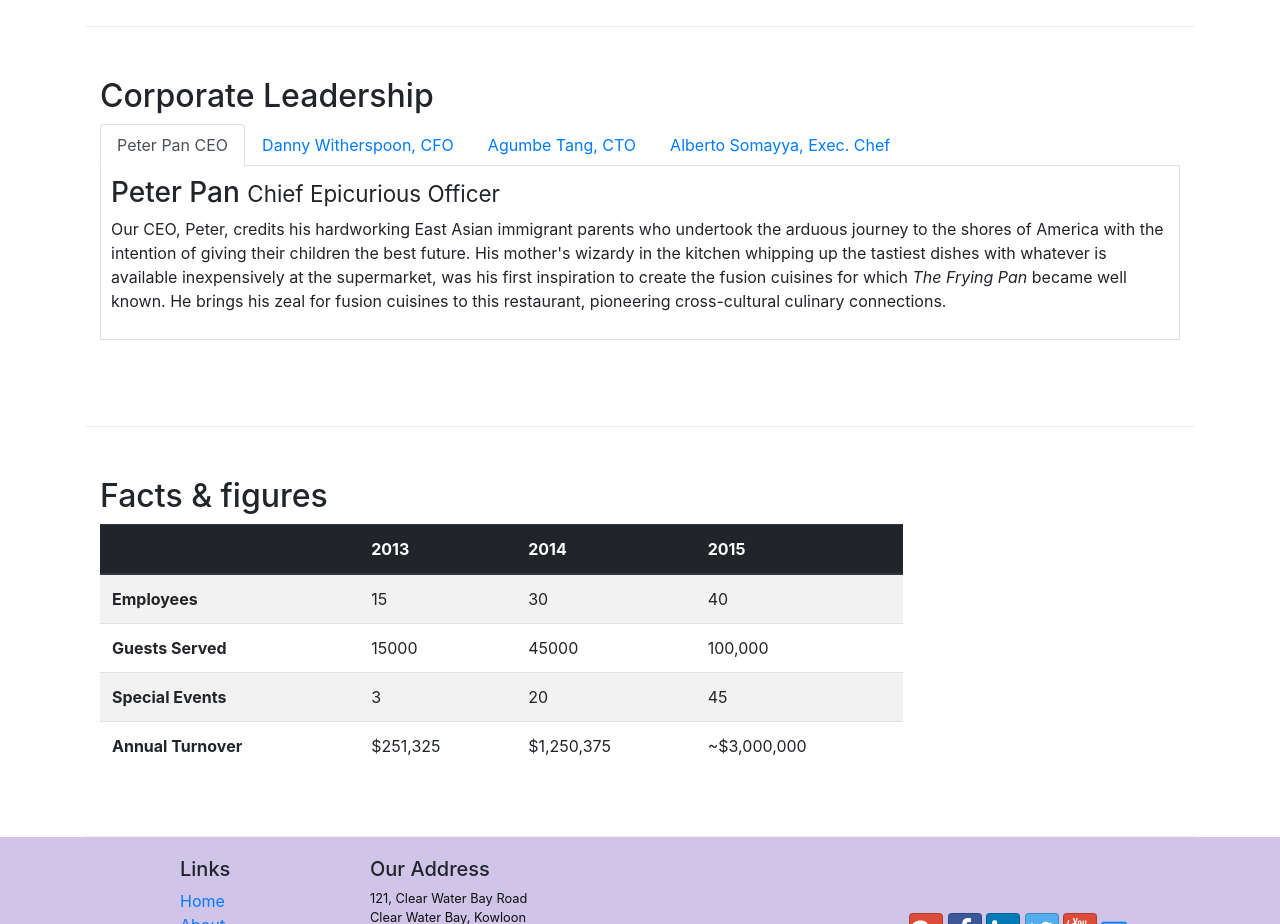
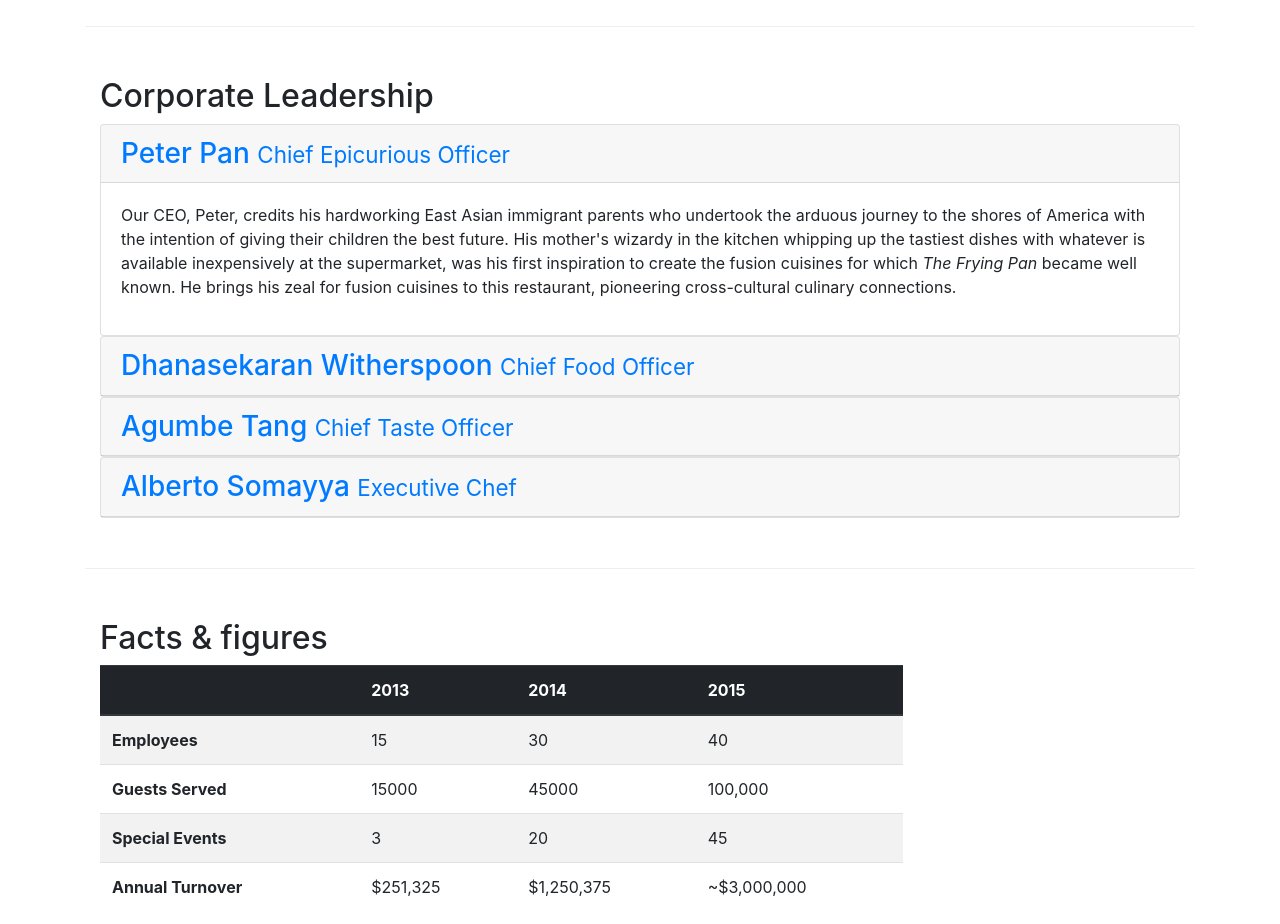
Before and after one commit to liudmila-lebedeva/conFusion, a website: page aboutus.html in a window 1280 px wide. Shown: the part 940-1864 px from the top of the page. Drawn offline with nearby package versions, Linux system fonts and the light colour scheme.

Commit message:
Accordion

```diff
--- a/aboutus.html
+++ b/aboutus.html
@@ -113,7 +113,7 @@
             <div class="col-12">
                 <h2>Corporate Leadership</h2>
 
-                <ul class="nav nav-tabs">
+                <!-- <ul class="nav nav-tabs">
 
                     <li class="nav-item">
                         <a href="#peter" class="nav-link active" role="tab" data-toggle="tab">Peter Pan CEO</a>
@@ -134,32 +134,81 @@
                         data-toggle="tab">Alberto Somayya, Exec. Chef</a>
                     </li>
 
-                </ul>
+                </ul> -->
 
-                <div class="tab-content">
-                    <div role="tabpanel" class="tab-pane fade show active" id="peter">
-                        <h3>Peter Pan <small>Chief Epicurious Officer</small></h3>
-                        <p><span class="d-none d-sm-block"> Our CEO, Peter, credits his hardworking East Asian immigrant parents who undertook the arduous journey to the shores of America with the intention of giving their children the best future. His mother's wizardy in the kitchen whipping up the tastiest dishes with whatever is available inexpensively at the supermarket, was his first inspiration to create the fusion cuisines for which <em>The Frying Pan</em> became well known. He brings his zeal for fusion cuisines to this restaurant, pioneering cross-cultural culinary connections.</span></p>
+                <div id="accordion">
+
+                    <div class="card">
+
+                        <div class="card-header" role="tab" id="peterhead">
+                            <h3 class="mb-0">
+                                <a href="" data-toggle="collapse" data-target="#peter" class="collapsed">Peter Pan <small>Chief Epicurious Officer</small></a>
+                            </h3>
+                        </div>
+
+                        <div class="collapse show" id="peter" data-parent="#accordion">
+
+                            <div class="card-body">
+                                <p><span class="d-none d-sm-block"> Our CEO, Peter, credits his hardworking East Asian immigrant parents who undertook the arduous journey to the shores of America with the intention of giving their children the best future. His mother's wizardy in the kitchen whipping up the tastiest dishes with whatever is available inexpensively at the supermarket, was his first inspiration to create the fusion cuisines for which <em>The Frying Pan</em> became well known. He brings his zeal for fusion cuisines to this restaurant, pioneering cross-cultural culinary connections.</span></p>
+                            </div>
+
+
+                        </div>
                     </div>
 
-                    <div role="tabpanel" class="tab-pane fade" id="danny">
-                        <h3>Dhanasekaran Witherspoon <small>Chief Food Officer</small></h3>
-                        <p><span class="d-none d-sm-block"> Our CFO, Danny, as he is affectionately referred to by his colleagues, comes from a long established family tradition in farming and produce. His experiences growing up on a farm in the Australian outback gave him great appreciation for varieties of food sources. As he puts it in his own words, <em>Everything that runs, wins, and everything that stays, pays!</em></span></p>
+                    <div class="card">
+
+                        <div class="card-header" role="tab" id="dannyhead">
+                            <h3 class="mb-0">
+                                <a href="" class="collapsed" data-toggle="collapse" data-target="#danny">Dhanasekaran Witherspoon <small>Chief Food Officer</small></a>
+                            </h3>
+                        </div>
+
+                        <div class="collapse" id="danny" data-parent="#accordion">
+
+                            <div class="card-body">
+                                <p><span class="d-none d-sm-block"> Our CFO, Danny, as he is affectionately referred to by his colleagues, comes from a long established family tradition in farming and produce. His experiences growing up on a farm in the Australian outback gave him great appreciation for varieties of food sources. As he puts it in his own words, <em>Everything that runs, wins, and everything that stays, pays!</em></span></p>
+                            </div>
+
+
+                        </div>
                     </div>
 
+                    <div class="card">
 
-                    <div role="tabpanel" class="tab-pane fade" id="agumbe">
-                        <h3>Agumbe Tang <small>Chief Taste Officer</small></h3>
-                        <p><span class="d-none d-sm-block">Blessed with the most discerning gustatory sense, Agumbe, our CTO, personally ensures that every dish that we serve meets his exacting tastes. Our chefs dread the tongue lashing that ensues if their dish does not meet his exacting standards. He lives by his motto, <em>You click only if you survive my lick.</em></span></p>
+                        <div class="card-header" role="tab" id="agumbehead">
+                            <h3 class="mb-0">
+                                <a href="" class="collapsed" data-toggle="collapse" data-target="#agumbe">Agumbe Tang <small>Chief Taste Officer</small></a>
+                            </h3>
+                        </div>
+
+                        <div class="collapse" id="agumbe" data-parent="#accordion">
+
+                            <div class="card-body">
+                                <p><span class="d-none d-sm-block">Blessed with the most discerning gustatory sense, Agumbe, our CTO, personally ensures that every dish that we serve meets his exacting tastes. Our chefs dread the tongue lashing that ensues if their dish does not meet his exacting standards. He lives by his motto, <em>You click only if you survive my lick.</em></span></p>
+                            </div>
+
+
+                        </div>
                     </div>
 
-                    <div role="tabpanel" class="tab-pane fade" id="alberto">
-                        <h3>Alberto Somayya <small>Executive Chef</small></h3>
-                        <p><span class="d-none d-sm-block">Award winning three-star Michelin chef with wide International experience having worked closely with whos-who in the culinary world, he specializes in creating mouthwatering Indo-Italian fusion experiences. He says, <em>Put together the cuisines from the two craziest cultures, and you get a winning hit! Amma Mia!</em></span></p>
-                    </div>
+                    <div class="card">
+
+                        <div class="card-header" role="tab" id="albertohead">
+                            <h3 class="mb-0">
+                                <a href="" class="collapsed" data-toggle="collapse" data-target="#alberto">Alberto Somayya <small>Executive Chef</small></a>
+                            </h3>
+                        </div>
+
+                        <div role="tabpanel" class="collapse" id="alberto" data-parent="#accordion">
+
+                            <div class="card-body">
+                                <p><span class="d-none d-sm-block">Award winning three-star Michelin chef with wide International experience having worked closely with whos-who in the culinary world, he specializes in creating mouthwatering Indo-Italian fusion experiences. He says, <em>Put together the cuisines from the two craziest cultures, and you get a winning hit! Amma Mia!</em></span></p>
+                            </div>
 
 
-
+                        </div>
+                    </div>
 
                 </div>
 
```
